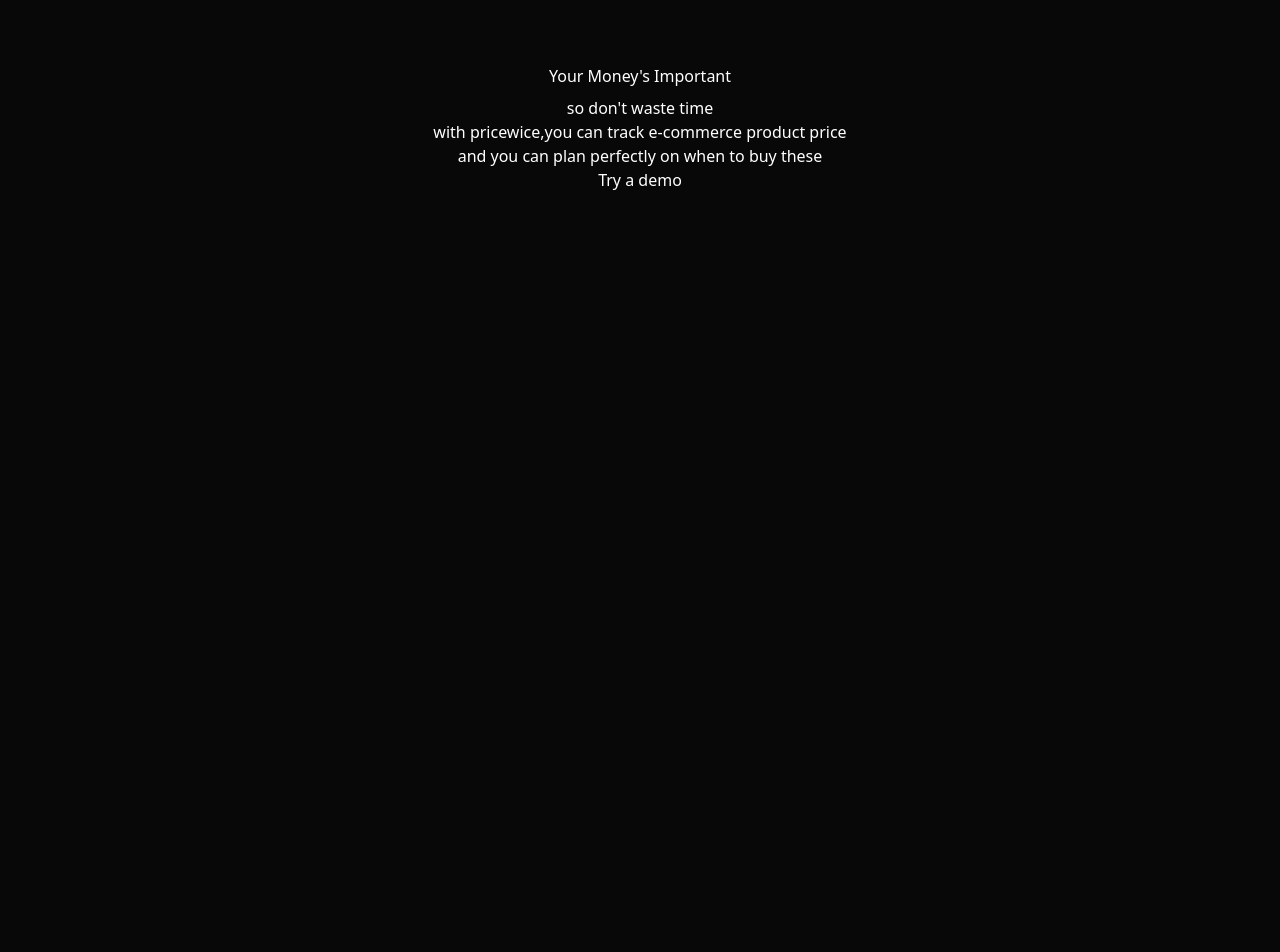
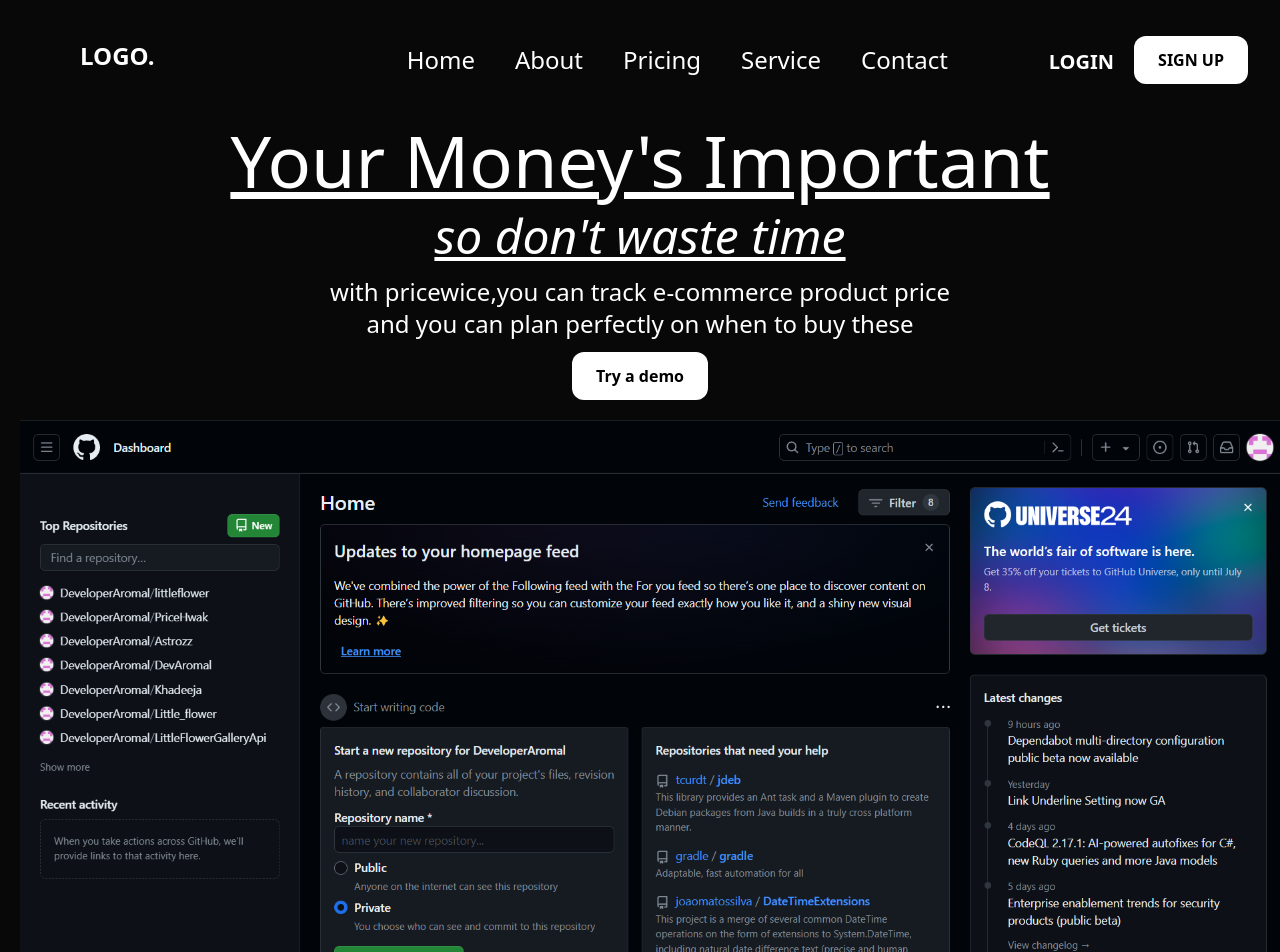
Before and after one commit to DeveloperAromal/PriceHwak, a Next.js app: page / in a window 1280 px wide. Shown: the top 952 px of the page. Before the commit the page ends 800 px from the top, so only its background shows below. Built offline with nearby package versions, Linux system fonts and the light colour scheme.

Commit message:
Update Hero.tsx

```diff
--- a/app/components/screen/Hero.tsx
+++ b/app/components/screen/Hero.tsx
@@ -1,16 +1,29 @@
+import Image from "next/image";
+import Navbar from "../includes/Navbar";
+import Button from "../includes/Button";
+
 export default function Hero(){
     return(
         <section>
+            <div className="top">
+                <Navbar/>
+            </div>
              <section className="top">
                 <div className="top text-center pt-6 pb-5">
-                    <h1 className="mt-10 mb-2">Your Money's Important</h1>
-                    <h3>so don't waste time</h3>
-                    <p>with pricewice,you can track e-commerce product price <br/>
+                    <h1 className="mt-5  text-7xl underline">Your Money's Important</h1>
+                    <h3 className="mt-4 text-5xl underline italic">so don't waste time</h3>
+                    <p className="mt-4 text-2xl mb-3">with pricewice,you can track e-commerce product price <br/>
                     and you can plan perfectly on when to buy these</p>
-                    <button>Try a demo</button>
+                    <Button href="#" title="Try a demo" />
                 </div>
                 <div className="bottom">
-
+                    <Image
+                     src="/assets/images/github.png"
+                      alt="github"
+                      width={1300}
+                      height={25}
+                      className="ml-5"
+                      />
                 </div>
             </section>
         </section>
```
